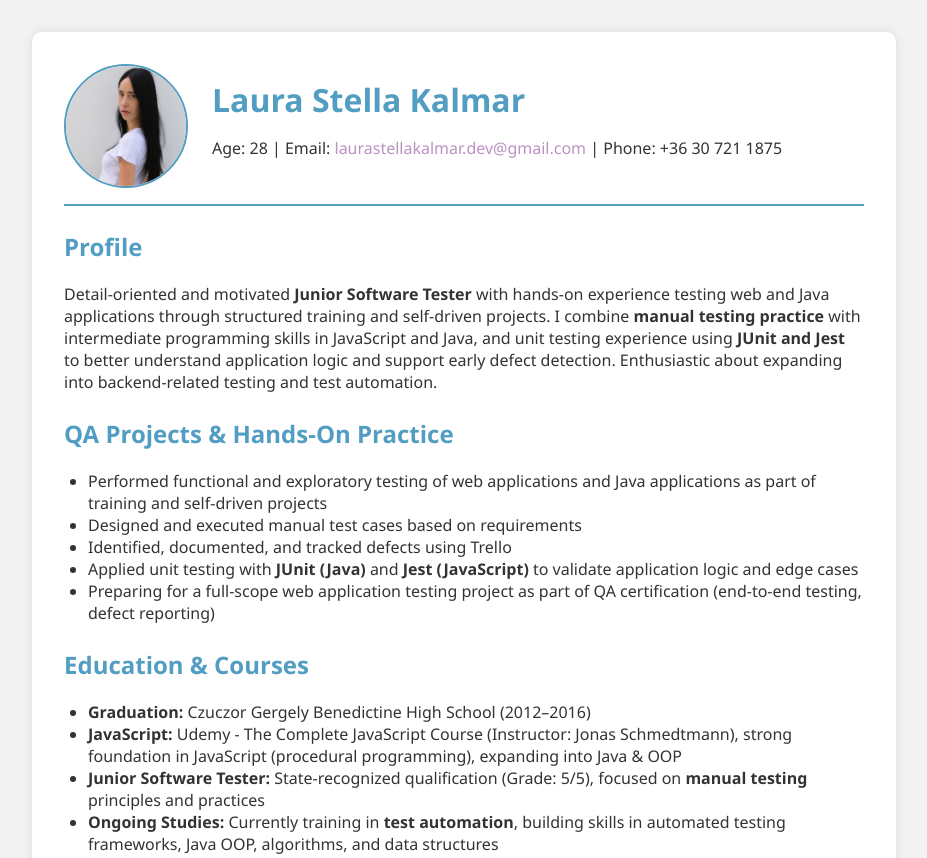
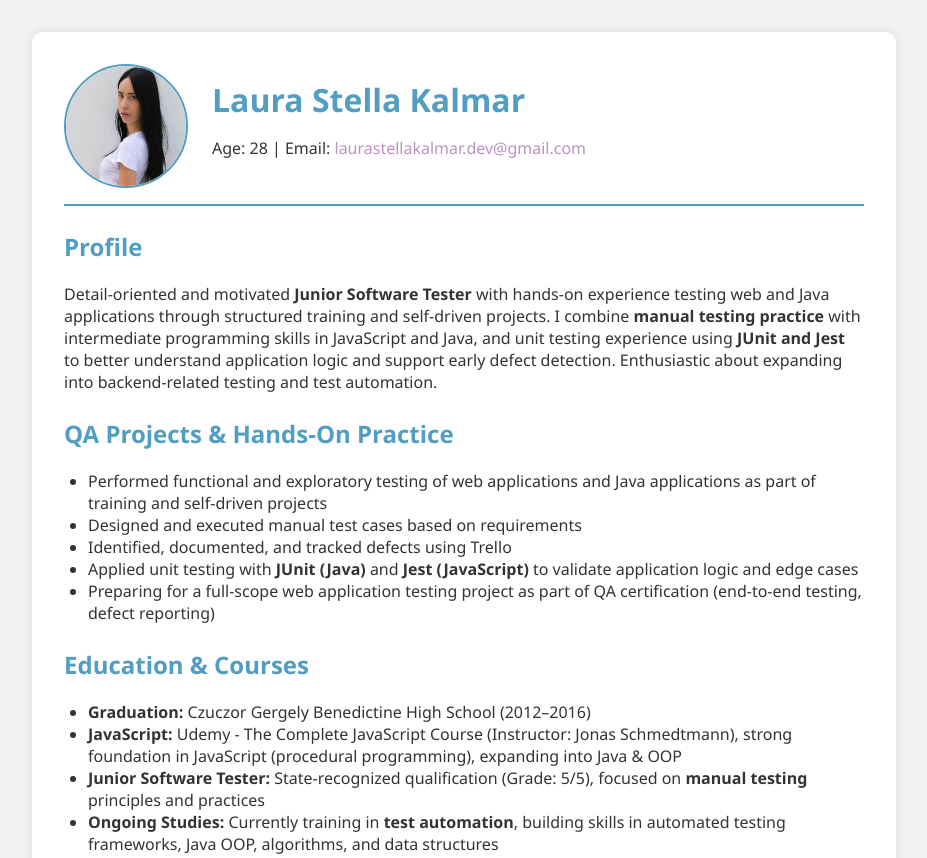
Before and after one commit to stellaura/cv, a plain HTML site: page index.html in a window 1280 px wide. Shown: the top 858 px of the page, without its empty margins (176-1103 px from the left). Drawn offline with Linux system fonts and the light colour scheme.

Commit message:
phnn deletion

```diff
--- a/index.html
+++ b/index.html
@@ -10,7 +10,7 @@
     <div class="container">
       <header class="header-with-photo">
         <img
-          src="images/lauraStellaKalmar.jpg"
+          src="images/klse.jpg"
           alt="Laura Stella Kalmar"
           class="profile-pic"
         />
@@ -21,7 +21,6 @@
             <a href="mailto:laurastellakalmar.dev@gmail.com"
               >laurastellakalmar.dev@gmail.com</a
             >
-            | Phone: +36 30 721 1875
           </p>
         </div>
       </header>
```
Also changed, not shown: images/kls.jpg (added), images/klse.jpg (added), images/lauraStella.jpg (deleted), images/lauraStellaKalmar.jpg (deleted).
